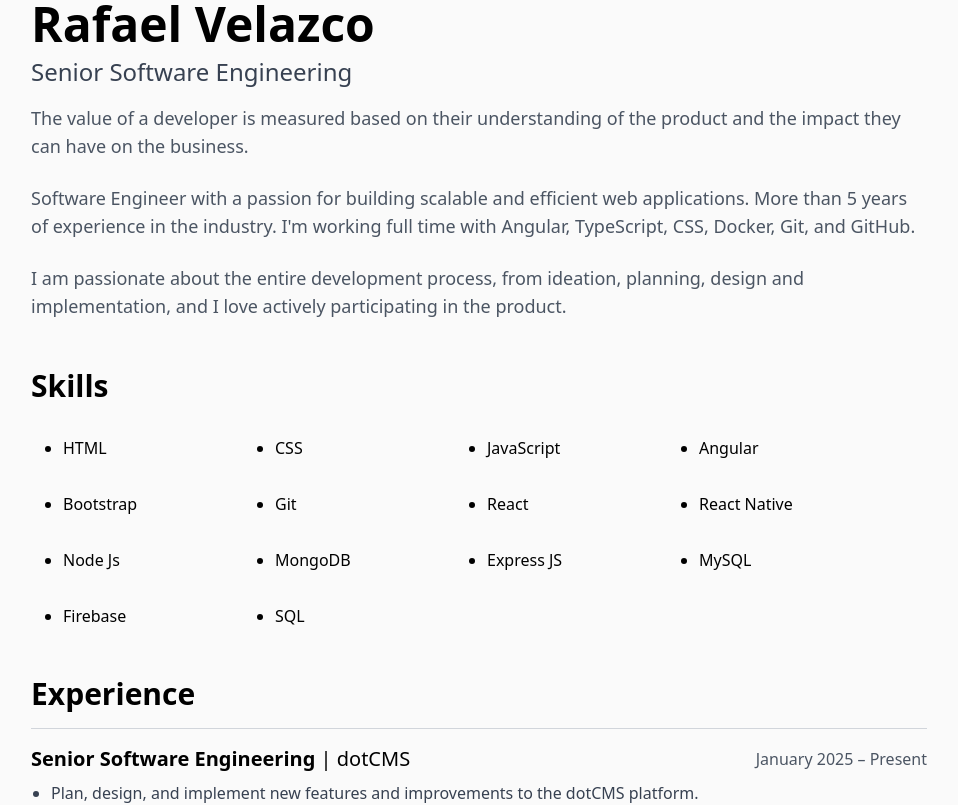
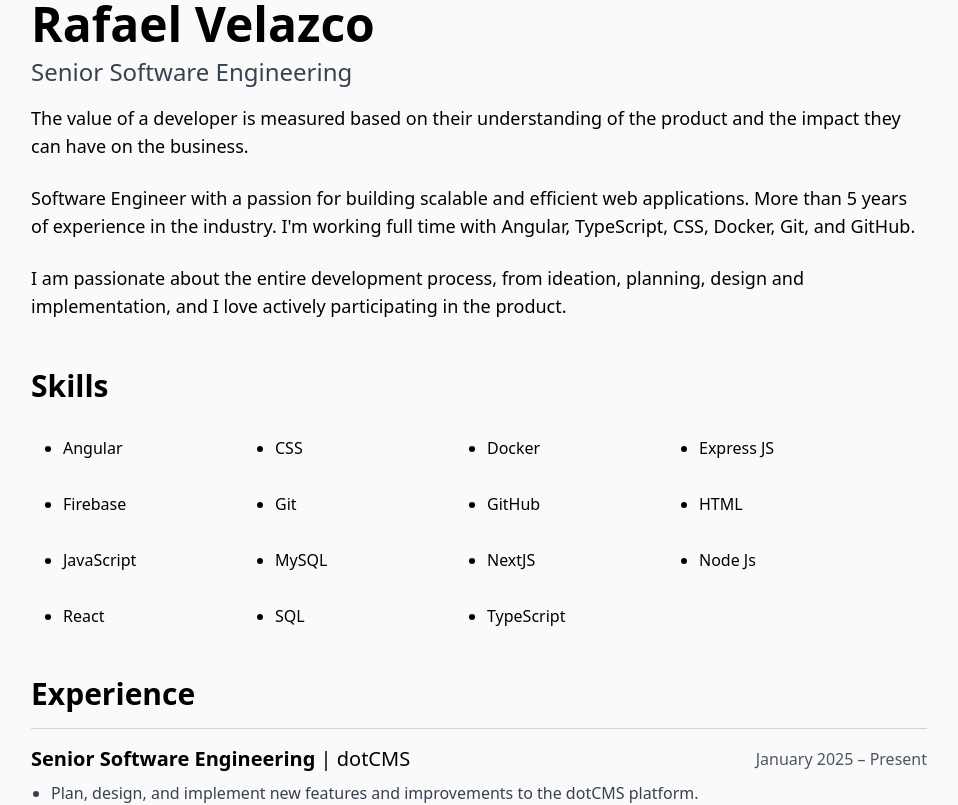
Before and after one commit to rjvelazco/rjvelazco-v2, a Next.js app: page / in a window 1280 px wide. Shown: the top 805 px of the page, without its empty margins (161-1119 px from the left). Built offline with nearby package versions, Linux system fonts and the light colour scheme.

Commit message:
refactor: consolidate intro and skills sections into main page

```diff
--- a/src/app/page.tsx
+++ b/src/app/page.tsx
@@ -1,14 +1,59 @@
-import { IntroSection } from "@components/IntroSection";
-import { AboutMe } from "@components/AboutMe";
-import { SkillsSection } from "@components/SkillsSection";
+import { MasonryGrid } from "@components/MasonryGrid";
 import { ExperienceSection } from "@components/ExperienceSection";
 import { ContactSection } from "@components/ContactSection";
+
+const skills = [
+  "Angular",
+  "CSS",
+  "Docker",
+  "Express JS",
+  "Firebase",
+  "Git",
+  "GitHub",
+  "HTML",
+  "JavaScript",
+  "MySQL",
+  "NextJS",
+  "Node Js",
+  "React",
+  "SQL",
+  "TypeScript",
+];
 
 export default function Home() {
   return (
     <div className="max-w-4xl bg-background mx-auto font-sans flex flex-col gap-12">
-      <IntroSection />
-      <SkillsSection />
+      <section>
+        <h1 className="text-5xl font-bold mb-2">Rafael Velazco </h1>
+
+        <h3 className="text-2xl font-medium mb-4 text-gray-700">
+          Senior Software Engineering
+        </h3>
+
+        <blockquote className="text-lg">
+          The value of a developer is measured based on their understanding of
+          the product and the impact they can have on the business.
+        </blockquote>
+        <br />
+        <p className="text-lg">
+          Software Engineer with a passion for building scalable and efficient
+          web applications. More than 5 years of experience in the industry. I'm
+          working full time with Angular, TypeScript, CSS, Docker, Git, and
+          GitHub.
+        </p>
+
+        <br />
+
+        <p className="text-lg">
+          I am passionate about the entire development process, from ideation,
+          planning, design and implementation, and I love actively participating
+          in the product.
+        </p>
+      </section>
+      <section>
+        <h2 className="text-3xl font-bold mb-8">Skills</h2>
+        <MasonryGrid items={skills} />
+      </section>
       <ExperienceSection />
       <ContactSection />
     </div>
--- a/src/components/IntroSection.tsx
+++ /dev/null
@@ -1,36 +0,0 @@
-import Link from "next/link";
-import React from "react";
-import { CallToActionButton } from "./CallToActionButton";
-
-export const IntroSection = () => {
-  return (
-    <div>
-      <h1 className="text-5xl font-bold mb-2">Rafael Velazco </h1>
-
-      <h3 className="text-2xl font-medium mb-4 text-gray-700">
-        Senior Software Engineering
-      </h3>
-
-      <blockquote className="text-gray-600 text-lg">
-        The value of a developer is measured based on their understanding of the
-        product and the impact they can have on the business.
-      </blockquote>
-      <br />
-      <p className="text-gray-600 text-lg">
-        Software Engineer with a passion for building scalable and efficient web
-        applications. More than 5 years of experience in the industry. I'm
-        working full time with Angular, TypeScript, CSS, Docker, Git, and
-        GitHub.
-      </p>
-
-      <br />
-
-      <p className="text-gray-600 text-lg">
-        I am passionate about the entire development process, from ideation,
-        planning, design and implementation, and I love actively participating
-        in the product.
-      </p>
-      {/* <CallToActionButton href="#contact" label="Say Hello" /> */}
-    </div>
-  );
-};
--- /dev/null
+++ b/src/components/MasonryGrid.tsx
@@ -0,0 +1,11 @@
+import React from "react";
+
+export const MasonryGrid = ({ items }: { items: string[] }) => {
+  return (
+    <ul className="grid grid-cols-2 md:grid-cols-4 gap-4 gap-y-8 px-8">
+      {items.map((item) => (
+        <li className="list-disc">{item}</li>
+      ))}
+    </ul>
+  );
+};
--- a/src/components/SkillsSection.tsx
+++ /dev/null
@@ -1,32 +0,0 @@
-import React from "react";
-
-const skills = [
-  "HTML",
-  "CSS",
-  "JavaScript",
-  "Angular",
-  "Bootstrap",
-  "Git",
-  "React",
-  "React Native",
-  "Node Js",
-  "MongoDB",
-  "Express JS",
-  "MySQL",
-  "Firebase",
-  "SQL",
-];
-
-// Rename to masonry grid
-export const SkillsSection = () => {
-  return (
-    <div>
-      <h2 className="text-3xl font-bold mb-8">Skills</h2>
-      <ul className="grid grid-cols-2 md:grid-cols-4 gap-4 gap-y-8 px-8">
-        {skills.map((skill) => (
-          <li className="list-disc">{skill}</li>
-        ))}
-      </ul>
-    </div>
-  );
-};
```
